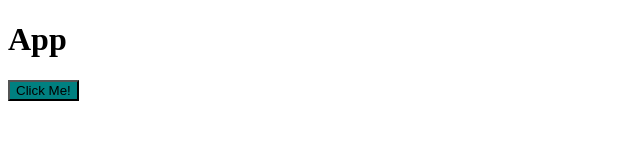
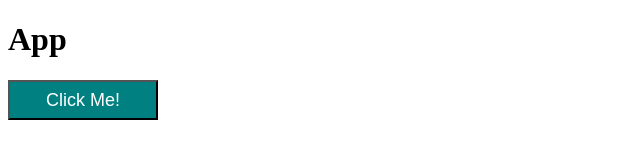
Before and after one commit to timh1203/lsw6-exercise4, a plain HTML site: page index.html in a window 1280 px wide. Shown: the whole page, without its empty margins (0-640 px from the left). Drawn offline with nearby package versions, Linux system fonts and the light colour scheme.

Commit message:
Add basic button styles

```diff
--- a/index.html
+++ b/index.html
@@ -6,6 +6,14 @@
   <style>
     .teal {
       background: teal;
+    }
+
+    .basicButtonStyles {
+      height: 40px;
+      line-height: 20px;
+      width: 150px;
+      color: white;
+      font-size: 18px;
     }
   </style>
 </head>
@@ -19,7 +27,7 @@
 <script crossorigin src="https://unpkg.com/babel-standalone@6.26.0/babel.js"></script>
 
 <script type='text/babel'>
-  const BasicButton = (props) => <button className={props.buttonStyles}>Click Me!</button>
+  const BasicButton = (props) => <button className={`basicButtonStyles ${props.buttonStyles}`}>Click Me!</button>
 
   BasicButton.defaultProps = {
     buttonStyles: 'teal',
```
